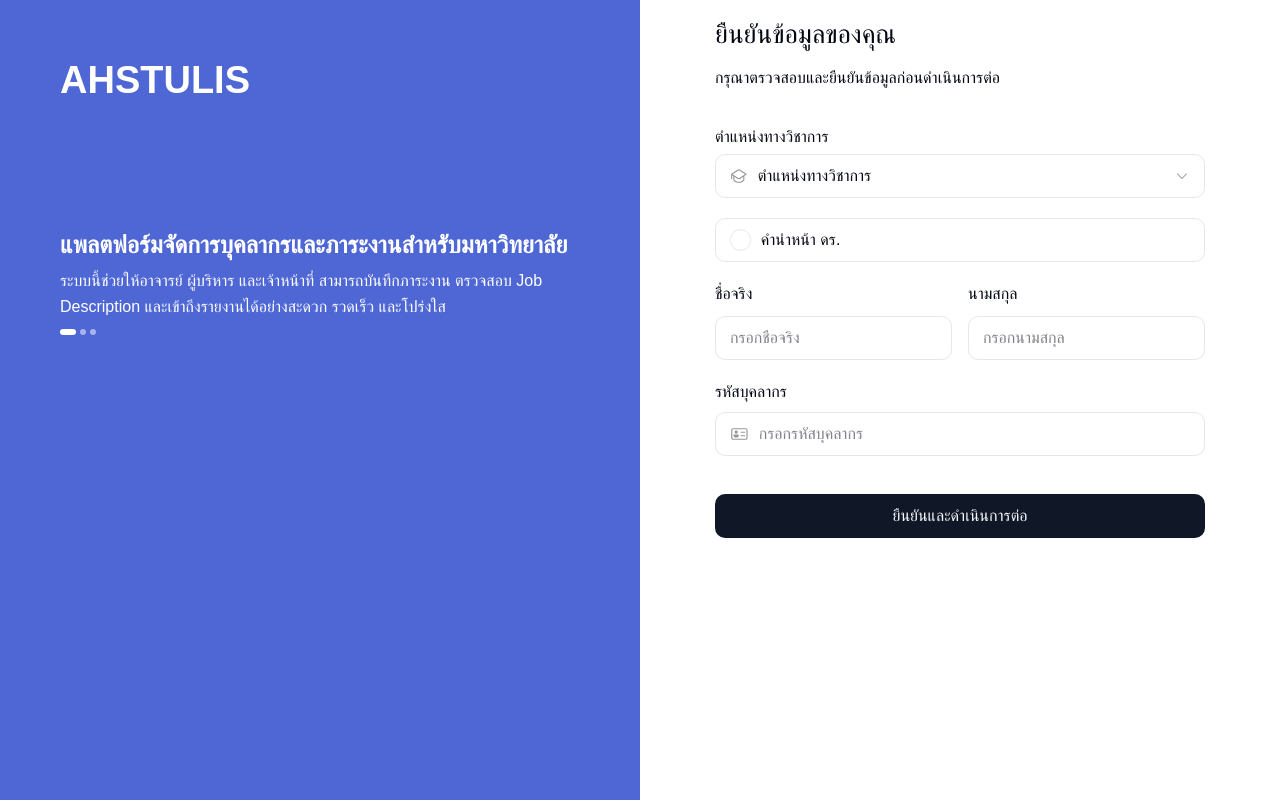
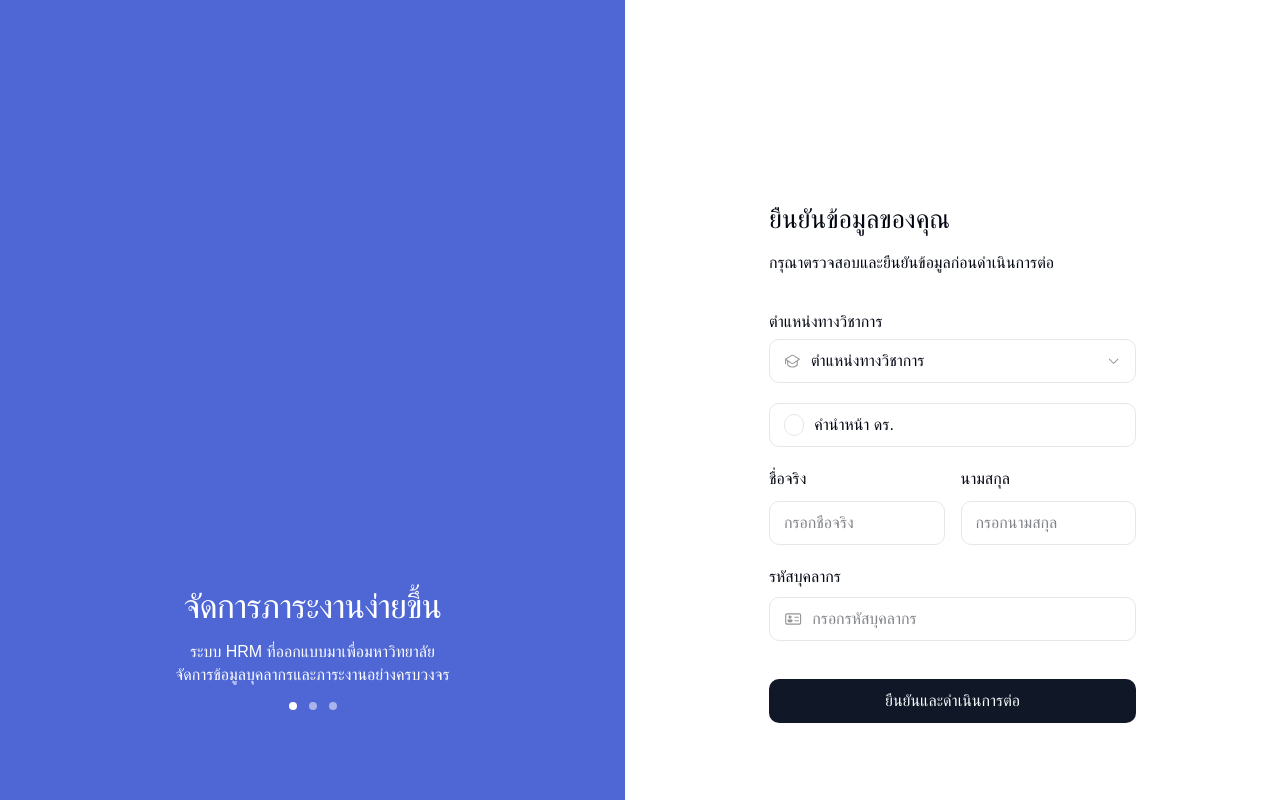
Before and after one commit to subhibhat/hrm-app, a Next.js app: page /auth/confirm in a window 1280 px wide. Built offline with nearby package versions, Linux system fonts and the light colour scheme; a web font is replaced by a local one.

Commit message:
update: auth and confirm layout

```diff
--- a/src/app/auth/confirm/components/confirm-form.tsx
+++ b/src/app/auth/confirm/components/confirm-form.tsx
@@ -6,7 +6,7 @@ type ConfirmFormProps = {
 
 export default function ConfirmForm({ setConfirm }: ConfirmFormProps) {
 	return (
-		<form className=" flex w-full flex-col items-start gap-[38px] self-stretch ">
+		<form className=" flex w-[427px] p-[30px] flex-col items-start gap-[38px] self-stretch ">
 			<div className=" flex flex-col items-start gap-3 self-stretch ">
 				<h1 className=" text-[var(--text-primary)] text-center text-[26px] font-medium not-italic ">ยืนยันข้อมูลของคุณ</h1>
 				<h2 className=" text-[var(--text-secondary)] ">กรุณาตรวจสอบและยืนยันข้อมูลก่อนดำเนินการต่อ</h2>
--- a/src/app/auth/layout.tsx
+++ b/src/app/auth/layout.tsx
@@ -1,26 +1,42 @@
 export default function Layout({ children }: Readonly<{ children: React.ReactNode }>) {
 	return (
-		<div className=" flex w-full h-screen bg-[#4E67D5] ">
-			<div className=" flex w-[60%] lg:w-[50%] h-screen text-white ">
-				<div className=" flex flex-col w-[846px] items-start gap-[130px] p-[60px] flex[1_0_0] self-stretch ">
-					<h1 className=" text-white text-center text-[38px] not-italic font-bold leading-[110%] ">AHSTULIS</h1>
-					<div className=" flex flex-col items-center gap-2.5 self-stretch ">
-						<div className=" flex flex-col items-start gap-2.5 ">
-							<h1 className=" text-white text-center text-2xl not-italic font-semibold leading-[110%] ">แพลตฟอร์มจัดการบุคลากรและภาระงานสำหรับมหาวิทยาลัย</h1>
-							<p className=" text-white not-italic font-normal leading-[160%] ">ระบบนี้ช่วยให้อาจารย์ ผู้บริหาร และเจ้าหน้าที่ สามารถบันทึกภาระงาน ตรวจสอบ Job Description และเข้าถึงรายงานได้อย่างสะดวก รวดเร็ว และโปร่งใส</p>
-							<div className=" flex items-start gap-1 ">
-								<div className=" w-4 h-1.5 rounded-[1000px] bg-white "></div>
-								<div className=" w-1.5 h-1.5 rounded-full bg-[rgba(255,255,255,0.50)] "></div>
-								<div className=" w-1.5 h-1.5 rounded-full bg-[rgba(255,255,255,0.50)] "></div>
-							</div>
-						</div>
+		<div className=" flex max-w-[1440px] h-lvh items-start bg-white ">
+			<div className=" flex w-[625px] py-[90px] px-[60px] flex-col justify-end items-start gap-[130px] shrink-0 self-stretch bg-[#4E67D5] ">
+				<div className=" flex flex-col items-center gap-4 self-stretch ">
+					<h1 className=" text-white text-center text-[34px] not-italic font-medium leading-[110%] tracking-[-0.68px] ">จัดการภาระงานง่ายขึ้น</h1>
+					<p className=" text-white text-center text-[16px] not-italic font-normal leading-[140%] ">ระบบ HRM ที่ออกแบบมาเพื่อมหาวิทยาลัย<br />จัดการข้อมูลบุคลากรและภาระงานอย่างครบวงจร</p>
+					<div className=" flex items-start gap-3 ">
+						<div className=" w-2 h-2 aspect-square rounded-full bg-white "></div>
+						<div className=" w-2 h-2 aspect-square rounded-full bg-[rgba(255,255,255,0.50)] "></div>
+						<div className=" w-2 h-2 aspect-square rounded-full bg-[rgba(255,255,255,0.50)] "></div>
 					</div>
 				</div>
 			</div>
-			<div className=" flex w-[40%] lg:w-[50%] h-screen bg-white justify-center ">
-				<div className=" flex flex-col md:py-[15px] items-center ">{children}</div>
+			<div className=" flex w-[815px] pt-[170px] px-[40px] pb-[30px] justify-center ">
+				{children}
 			</div>
 		</div>
+		// <div className=" flex w-full h-screen bg-[#4E67D5] ">
+		// 	<div className=" flex w-[60%] lg:w-[50%] h-screen text-white ">
+		// 		<div className=" flex flex-col w-[846px] items-start gap-[130px] p-[60px] flex[1_0_0] self-stretch ">
+		// 			<h1 className=" text-white text-center text-[38px] not-italic font-bold leading-[110%] ">AHSTULIS</h1>
+		// 			<div className=" flex flex-col items-center gap-2.5 self-stretch ">
+		// 				<div className=" flex flex-col items-start gap-2.5 ">
+		// 					<h1 className=" text-white text-center text-2xl not-italic font-semibold leading-[110%] ">แพลตฟอร์มจัดการบุคลากรและภาระงานสำหรับมหาวิทยาลัย</h1>
+		// 					<p className=" text-white not-italic font-normal leading-[160%] ">ระบบนี้ช่วยให้อาจารย์ ผู้บริหาร และเจ้าหน้าที่ สามารถบันทึกภาระงาน ตรวจสอบ Job Description และเข้าถึงรายงานได้อย่างสะดวก รวดเร็ว และโปร่งใส</p>
+		// 					<div className=" flex items-start gap-1 ">
+		// 						<div className=" w-4 h-1.5 rounded-[1000px] bg-white "></div>
+		// 						<div className=" w-1.5 h-1.5 rounded-full bg-[rgba(255,255,255,0.50)] "></div>
+		// 						<div className=" w-1.5 h-1.5 rounded-full bg-[rgba(255,255,255,0.50)] "></div>
+		// 					</div>
+		// 				</div>
+		// 			</div>
+		// 		</div>
+		// 	</div>
+		// 	<div className=" flex w-[40%] lg:w-[50%] h-screen bg-white justify-center ">
+		// 		<div className=" flex flex-col md:py-[15px] items-center ">{children}</div>
+		// 	</div>
+		// </div>
 		// <div className=" flex w-full h-screen justify-center items-center ">
 		// 	<div className=" flex h-full justify-center items-center ">
 		// 		<div className=" flex ">
--- a/src/app/auth/login/components/verify-form.tsx
+++ b/src/app/auth/login/components/verify-form.tsx
@@ -7,7 +7,7 @@ type VerifyForm = {
 
 export default function VerifyForm({ onSubmit, setShowMfa }: VerifyForm) {
 	return (
-		<form onSubmit={onSubmit} className=" flex w-full flex-col items-start gap-[38px] self-stretch ">
+		<form onSubmit={onSubmit} className=" flex w-[427px] p-[30px] flex-col items-start gap-[38px] self-stretch ">
 			<div className=" flex flex-col items-start gap-3 self-stretch ">
 				<h1 className=" text-[var(--text-primary)] text-center text-[26px] font-medium not-italic ">ยืนยันตัวตน</h1>
 				<h2 className=" text-[var(--text-secondary)] ">เราได้ส่งรหัส 6 หลักไปที่อีเมล example@mail.com กรุณากรอกรหัสภายใน 60 นาที</h2>
```
Also changed, not shown: src/app/auth/confirm/components/success-dialog.tsx (+1 -1 lines), 1 other file (tests, documents, lock files or other folders).
